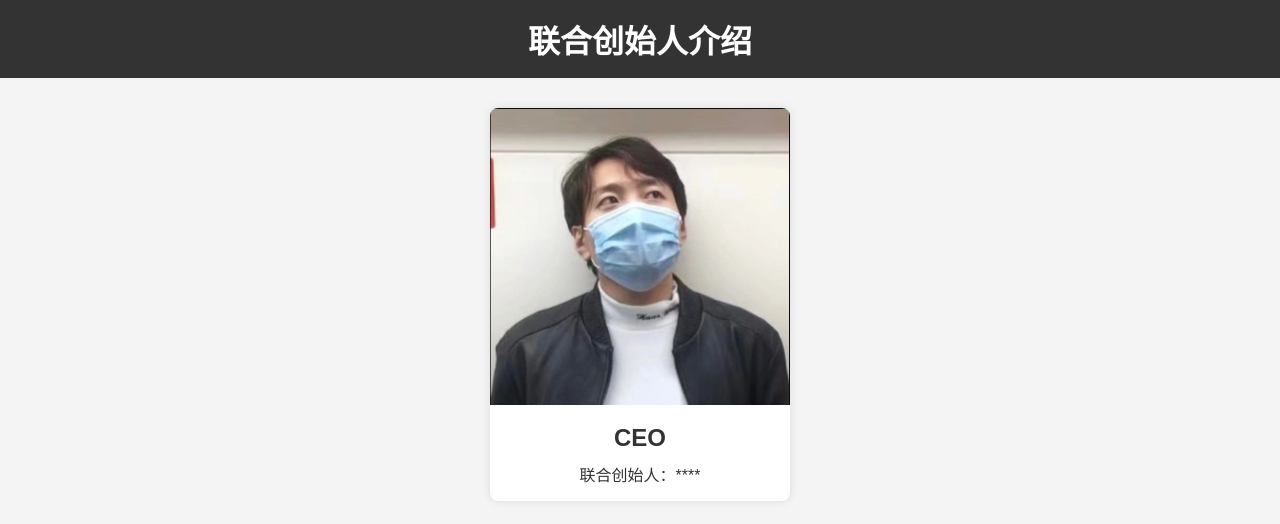
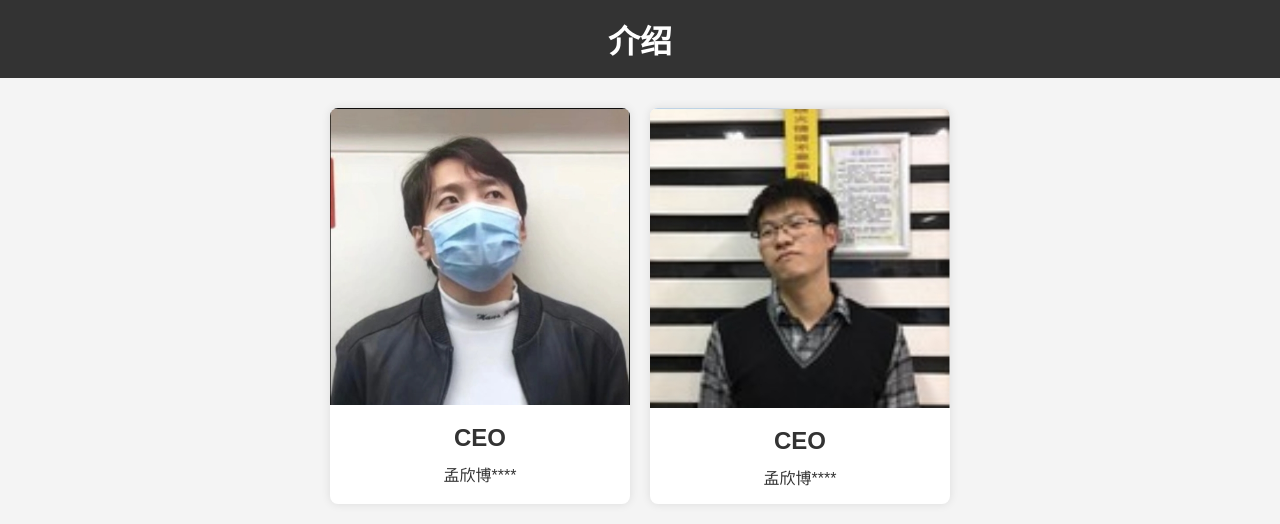
Before and after one commit to zhihei/speakinese, a plain HTML site: page index.html in a window 1280 px wide. Drawn offline with Linux system fonts and the light colour scheme.

Commit message:
修改界面

```diff
--- a/index.html
+++ b/index.html
@@ -8,14 +8,21 @@
 </head>
 <body>
     <header>
-        <h1>联合创始人介绍</h1>
+        <h1>介绍</h1>
     </header>
     <main>
         <section class="founder">
-            <img src="img/001.png" alt="联合创始人1" class="founder-photo">
+            <img src="img/001.png" alt="张苇杭" class="founder-photo">
             <div class="founder-info">
                 <h2>CEO</h2>
-                <p>联合创始人：****</p>
+                <p>孟欣博****</p>
+            </div>
+        </section>
+        <section class="founder">
+            <img src="img/002.png" alt="孟欣博" class="founder-photo">
+            <div class="founder-info">
+                <h2>CEO</h2>
+                <p>孟欣博****</p>
             </div>
         </section>
 
```
